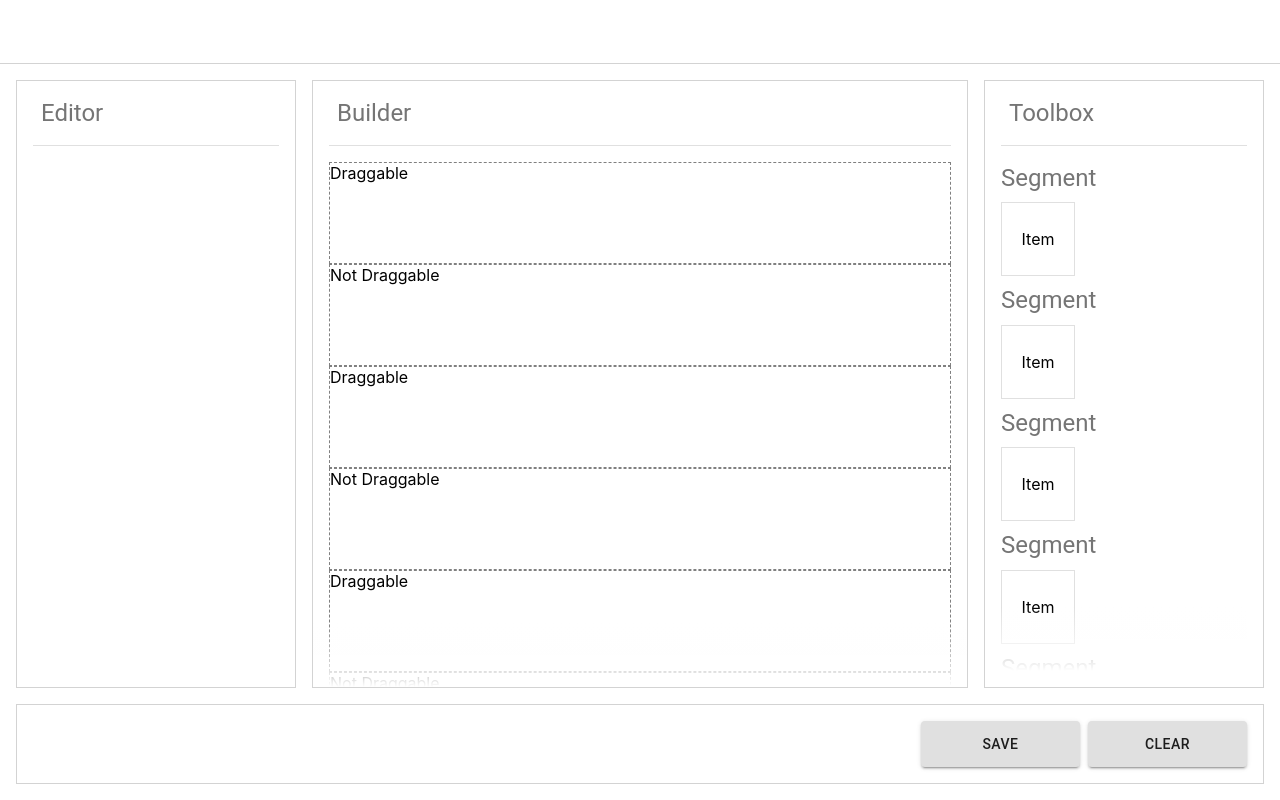
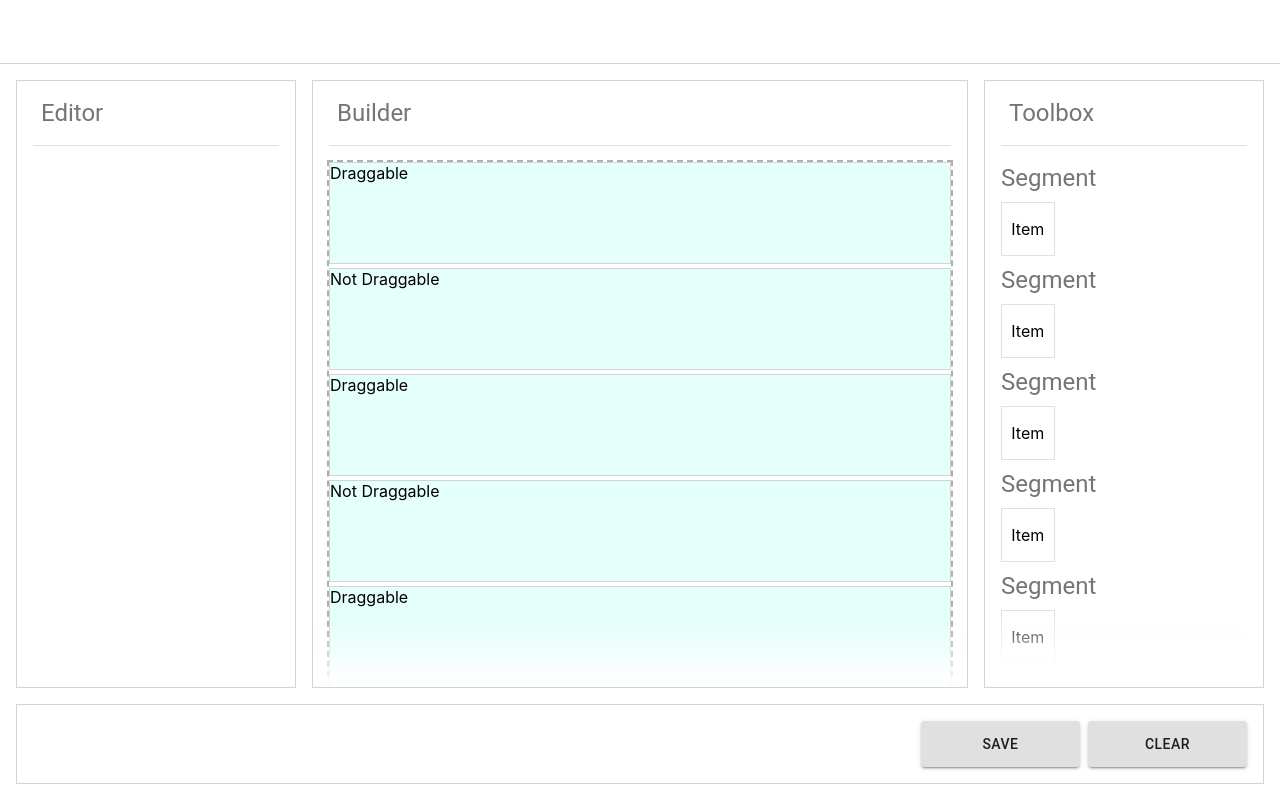
Before and after one commit to lcolyott/lc-formbuilder, a React (Create React App) app: page /LCFormBuilder/ in a window 1280 px wide. Built offline with nearby package versions, Linux system fonts and the light colour scheme.

Commit message:
Select Component

```diff
--- a/src/components/FormBuilder/Builder/index.tsx
+++ b/src/components/FormBuilder/Builder/index.tsx
@@ -1,4 +1,4 @@
-import { Divider, Toolbar, Typography, withStyles } from "@material-ui/core";
+import { ClickAwayListener, Divider, Toolbar, Typography, withStyles } from "@material-ui/core";
 import React from "react";
 import ScrollArea from "../../ScrollArea";
 import { BaseComponent } from "../Components";
@@ -6,7 +6,7 @@ import { BuilderStyles } from "./styles";
 import { BuilderProps } from "./types";
 
 const Builder: React.FunctionComponent<BuilderProps> = (props) => {
-    const { classes, onEditComponent, ...rest } = props;
+    const { classes, onSelectComponent, ...rest } = props;
 
     return (
         <div className={classes?.root}>
@@ -17,13 +17,15 @@ const Builder: React.FunctionComponent<BuilderProps> = (props) => {
             </Toolbar>
             <Divider variant={"middle"} />
             <ScrollArea>
+                <ClickAwayListener onClickAway={() => onSelectComponent?.(undefined)}>
                     <div className={classes?.content}>
                         {Array(20).fill(0).map((value, index) => (
-                        <BaseComponent key={index} layoutProps={{ draggable: index % 2 === 0 }} onEdit={onEditComponent}>
+                            <BaseComponent key={index} item={{ name: `item ${index}` }} layoutProps={{ draggable: index % 2 === 0 }} onSelect={onSelectComponent}>
                                 {index % 2 === 0 ? "Draggable" : "Not Draggable"}
                             </BaseComponent>
                         ))}
                     </div>
+                </ClickAwayListener>
             </ScrollArea>
         </div>
     );
--- a/src/components/FormBuilder/Builder/styles.ts
+++ b/src/components/FormBuilder/Builder/styles.ts
@@ -17,6 +17,16 @@ export const BuilderStyles = (theme: Theme) => createStyles<BuilderClassKey, {}>
         display: "flex",
         flexDirection: "column",
 
+        gap: ".25rem",
+
         padding: "1rem",
+
+        width: "100%",
+        minHeight: "100%",
+
+        boxSizing: "border-box",
+
+        outline: "rgb(175,175,175) dashed 2px",
+        outlineOffset: "-1rem",
     }
 });
--- a/src/components/FormBuilder/Builder/types.ts
+++ b/src/components/FormBuilder/Builder/types.ts
@@ -3,5 +3,5 @@ import { StandardProps } from "@material-ui/core";
 export type BuilderClassKey = "root" | "header" | "content";
 
 export interface BuilderProps extends StandardProps<{}, BuilderClassKey> {
-    onEditComponent?: (item: unknown) => void;
+    onSelectComponent?: (item: unknown) => void;
 };
--- a/src/components/FormBuilder/ComponentEditor/index.tsx
+++ b/src/components/FormBuilder/ComponentEditor/index.tsx
@@ -4,7 +4,7 @@ import { ComponentEditorStyles } from "./styles";
 import { ComponentEditorProps } from "./types";
 
 const ComponentEditor = withStyles(ComponentEditorStyles)((props: React.PropsWithChildren<ComponentEditorProps>) => {
-    const { classes, ...rest } = props;
+    const { classes, item, ...rest } = props;
 
     return (
         <div className={classes?.root}>
@@ -15,7 +15,11 @@ const ComponentEditor = withStyles(ComponentEditorStyles)((props: React.PropsWit
             </Toolbar>
             <Divider variant={"middle"} />
             <div className={classes?.content}>
-
+                {item !== undefined &&
+                    <div>
+                        Editing: {(item as { name: string }).name}
+                    </div>
+                }
             </div>
         </div>
     );
--- a/src/components/FormBuilder/ComponentEditor/types.ts
+++ b/src/components/FormBuilder/ComponentEditor/types.ts
@@ -2,4 +2,6 @@ import { StandardProps } from "@material-ui/core";
 
 export type ComponentEditorClassKey = "root" | "content"
 
-export interface ComponentEditorProps extends StandardProps<{}, ComponentEditorClassKey> { }
+export interface ComponentEditorProps extends StandardProps<{}, ComponentEditorClassKey> {
+    item?: unknown;
+}
--- a/src/components/FormBuilder/Components/index.tsx
+++ b/src/components/FormBuilder/Components/index.tsx
@@ -5,7 +5,7 @@ import { BaseComponentStyles } from "./styles";
 import { BaseComponentProps } from "./types";
 
 export const BaseComponent = withStyles(BaseComponentStyles)((props: BaseComponentProps & { children?: React.ReactNode }) => {
-    const { children, classes, onEdit, ...rest } = props;
+    const { children, classes, item, onSelect, ...rest } = props;
 
     return (
         <div className={classes?.root}>
@@ -14,7 +14,7 @@ export const BaseComponent = withStyles(BaseComponentStyles)((props: BaseCompone
             </div>
             <div className={classes?.actions}>
                 <Tooltip title={"Edit"}>
-                    <IconButton size={"small"} onClick={onEdit}>
+                    <IconButton size={"small"} onClick={() => onSelect?.(item)}>
                         <Edit />
                     </IconButton>
                 </Tooltip>
--- a/src/components/FormBuilder/Components/styles.ts
+++ b/src/components/FormBuilder/Components/styles.ts
@@ -7,7 +7,8 @@ export const BaseComponentStyles = (theme: Theme) => createStyles<ComponentClass
 
         flexBasis: props => props.layoutProps?.fullWidth ? "100%" : "100px",
 
-        border: "1px dashed grey",
+        border: "1px solid lightgrey",
+        backgroundColor: "rgba(0,255,200,.1)",
 
         "&:hover": {
             backgroundColor: "rgba(100, 100, 100, .1)",
--- a/src/components/FormBuilder/Components/types.ts
+++ b/src/components/FormBuilder/Components/types.ts
@@ -10,6 +10,7 @@ export interface ComponentLayoutProps {
 };
 
 export interface BaseComponentProps extends StandardProps<{}, ComponentClassKey> {
+    item?: unknown;
     layoutProps?: ComponentLayoutProps;
-    onEdit?: (item: unknown) => void
+    onSelect?: (item: unknown) => void
 };
--- a/src/components/FormBuilder/Toolbox/styles.ts
+++ b/src/components/FormBuilder/Toolbox/styles.ts
@@ -7,7 +7,7 @@ export const ToolboxItemStyles = (theme: Theme) => createStyles<ToolboxItemClass
         position: "relative",
 
         display: "flex",
-        flexBasis: "calc(33.333% - .5rem)",
+        flexBasis: "calc(25% - .5rem)",
 
         boxSizing: "border-box",
 
--- a/src/components/FormBuilder/index.tsx
+++ b/src/components/FormBuilder/index.tsx
@@ -28,6 +28,7 @@ class FormBuilder extends React.PureComponent<FormBuilderProps, FormBuilderState
         this.clear = this.clear.bind(this);
         this.save = this.save.bind(this);
 
+        this.handleSelectComponent = this.handleSelectComponent.bind(this);
         this.handleDrop = this.handleDrop.bind(this);
     };
 
@@ -56,8 +57,11 @@ class FormBuilder extends React.PureComponent<FormBuilderProps, FormBuilderState
     };
 
     //#region Event Handlers
-    handleEditComponent(item: unknown) {
+    handleSelectComponent(item: unknown) {
         console.log("Editing Component");
+        this.setState({
+            selectedItem: item
+        });
     };
 
     handleDrop() {
@@ -78,8 +82,8 @@ class FormBuilder extends React.PureComponent<FormBuilderProps, FormBuilderState
         return (
             <DndProvider backend={isMobile ? TouchBackend : HTML5Backend}>
                 <div className={classes?.layout}>
-                    <ComponentEditor />
-                    <Builder onEditComponent={this.handleEditComponent} />
+                    <ComponentEditor item={this.state.selectedItem} />
+                    <Builder onSelectComponent={this.handleSelectComponent} />
                     <Toolbox />
                     <div className={classes?.actions}>
                         <Button variant={"contained"} onClick={this.save}>Save</Button>
--- a/src/components/FormBuilder/types.ts
+++ b/src/components/FormBuilder/types.ts
@@ -6,5 +6,5 @@ export type FormBuilderClassKey = "root" | "layout" | "actions";
 export interface FormBuilderProps extends StandardProps<{}, FormBuilderClassKey> { };
 
 export interface FormBuilderState {
-
+    selectedItem?: unknown;
 };
--- a/src/components/ScrollArea/index.tsx
+++ b/src/components/ScrollArea/index.tsx
@@ -34,7 +34,9 @@ const useStyles = makeStyles((theme: Theme) => createStyles({
         left: 0,
         height: "4rem",
 
-        background: "linear-gradient(0deg, rgba(255,255,255,1) 0%, rgba(255,255,255,0) 100%)"
+        background: "linear-gradient(0deg, rgba(255,255,255,1) 0%, rgba(255,255,255,0) 100%)",
+
+        pointerEvents: "none",
     }
 }), { name: "ScrollArea" });
 
```
Lines whose indentation alone changed are shown as unchanged.
